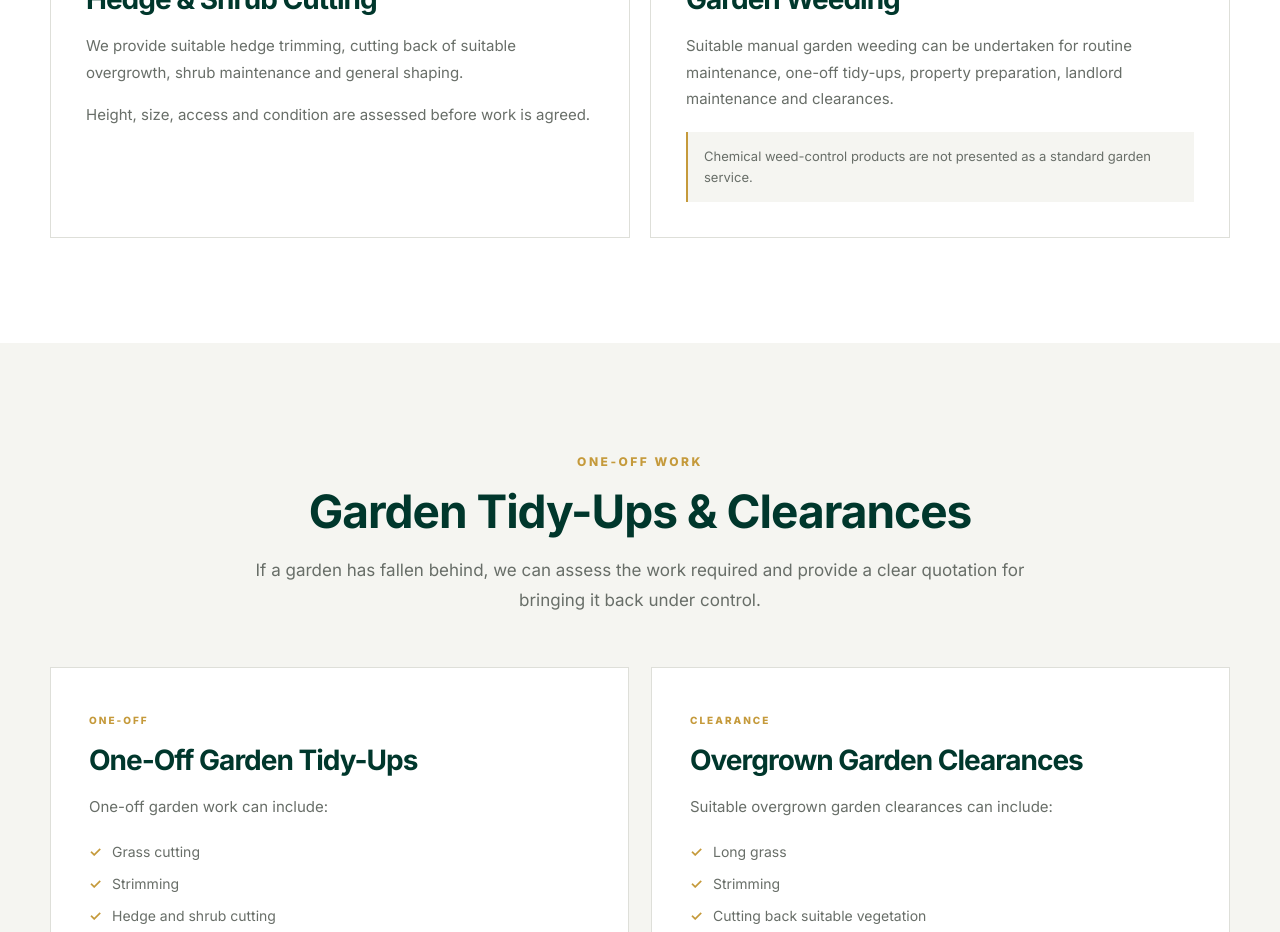
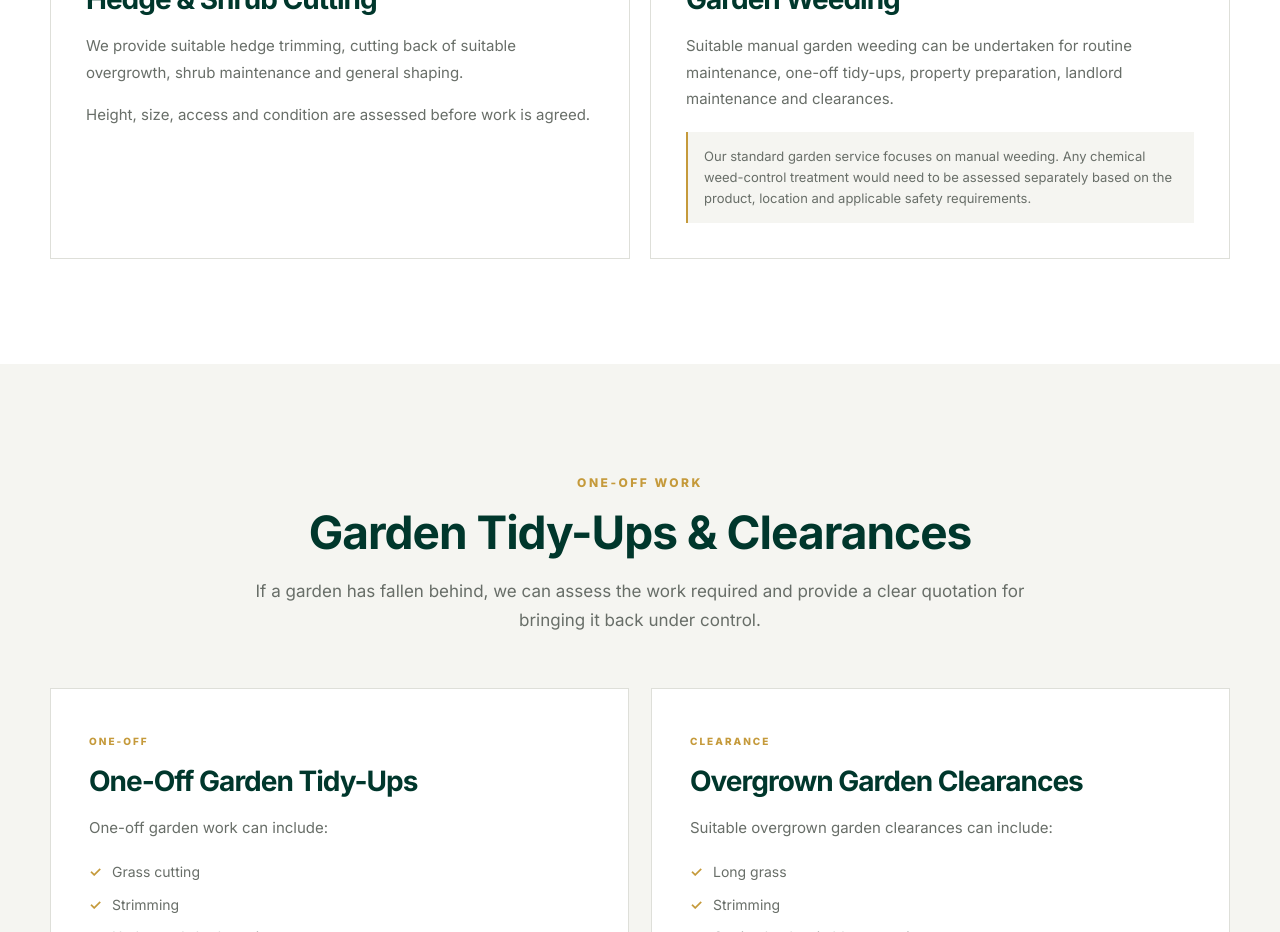
Before and after one commit to samasif3131-max/alpha-property-gardening, a Next.js app: page /garden-services in a window 1280 px wide. Shown: the part 3760-4692 px from the top of the page. Built offline with nearby package versions, Linux system fonts and the light colour scheme.

Commit message:
Update website

```diff
--- a/app/garden-services/page.tsx
+++ b/app/garden-services/page.tsx
@@ -87,12 +87,12 @@ const faqs = [
   {
     question: "Do you provide tree surgery?",
     answer:
-      "Alpha's current garden service focuses on garden maintenance, grass cutting, strimming, hedge and shrub maintenance, weeding, tidy-ups and garden clearances. Specialist tree surgery or arboricultural work is not currently advertised as part of this service.",
+      "No. Alpha’s current garden service focuses on garden maintenance, grass cutting, strimming, hedge and shrub maintenance, weeding, tidy-ups and garden clearances. We do not currently provide specialist tree surgery or arboricultural work.",
   },
   {
     question: "Do you use weedkiller?",
     answer:
-      "Routine garden weeding can be undertaken. Any use of chemical weed-control products would depend on the product, situation and appropriate legal and safety requirements.",
+      "Our standard garden service focuses on manual weeding. Any chemical weed-control treatment would need to be assessed separately based on the product, location and applicable safety requirements.",
   },
   {
     question: "How do I request a garden quote?",
@@ -166,7 +166,7 @@ export default function GardenServicesPage() {
               </p>
 
               <div className={styles.heroActions}>
-                <Link href="/contact" className={styles.primaryButton}>
+                <Link href="#garden-quote" className={styles.primaryButton}>
                   REQUEST A GARDEN QUOTE
                 </Link>
 
@@ -350,7 +350,10 @@ export default function GardenServicesPage() {
                   the property and the level of maintenance required.
                 </p>
 
-                <Link href="/contact" className={styles.lightButton}>
+                <Link
+                  href="#garden-quote"
+                  className={styles.lightButton}
+                >
                   DISCUSS REGULAR GARDEN MAINTENANCE →
                 </Link>
               </div>
@@ -434,8 +437,10 @@ export default function GardenServicesPage() {
                 </p>
 
                 <div className={styles.note}>
-                  Chemical weed-control products are not presented as a
-                  standard garden service.
+                  Our standard garden service focuses on manual weeding. Any
+                  chemical weed-control treatment would need to be assessed
+                  separately based on the product, location and applicable
+                  safety requirements.
                 </div>
               </article>
             </div>
@@ -473,7 +478,10 @@ export default function GardenServicesPage() {
                   <li>Seasonal maintenance</li>
                 </ul>
 
-                <Link href="/contact" className={styles.textLink}>
+                <Link
+                  href="#garden-quote"
+                  className={styles.textLink}
+                >
                   REQUEST A GARDEN TIDY-UP QUOTE →
                 </Link>
               </article>
@@ -892,7 +900,10 @@ export default function GardenServicesPage() {
         </section>
 
         {/* QUOTE FORM */}
-        <section className={`${styles.section} ${styles.quoteSection}`}>
+        <section
+          id="garden-quote"
+          className={`${styles.section} ${styles.quoteSection}`}
+        >
           <div className={styles.container}>
             <div className={styles.quoteGrid}>
               <div className={styles.quoteIntro}>
@@ -912,8 +923,6 @@ export default function GardenServicesPage() {
                 </div>
               </div>
 
-              {/* No onSubmit handler here.
-                  This keeps the page as a Server Component. */}
               <form className={styles.quoteForm} action="/contact">
                 <div className={styles.formRow}>
                   <div className={styles.formGroup}>
@@ -1061,7 +1070,10 @@ export default function GardenServicesPage() {
               </div>
 
               <div className={styles.finalActions}>
-                <Link href="/contact" className={styles.goldButton}>
+                <Link
+                  href="#garden-quote"
+                  className={styles.goldButton}
+                >
                   REQUEST A GARDEN QUOTE
                 </Link>
 
```
